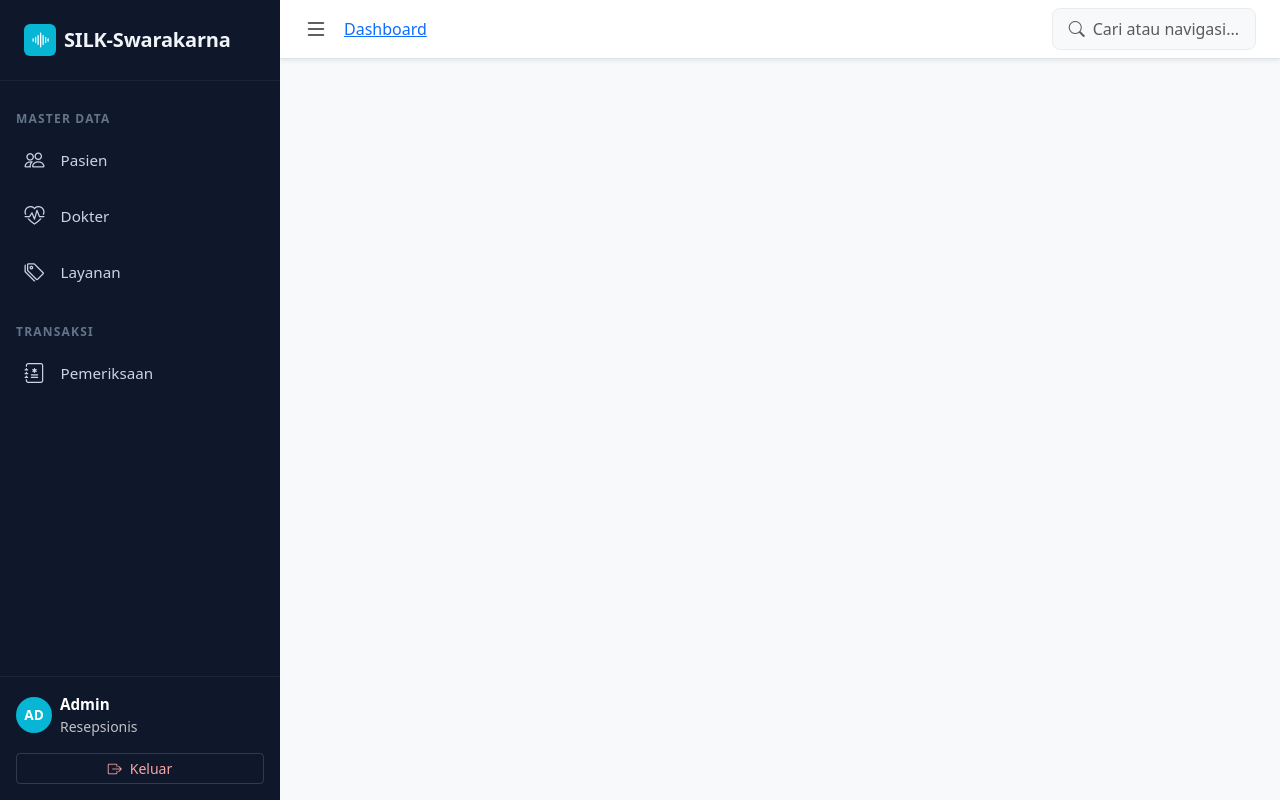
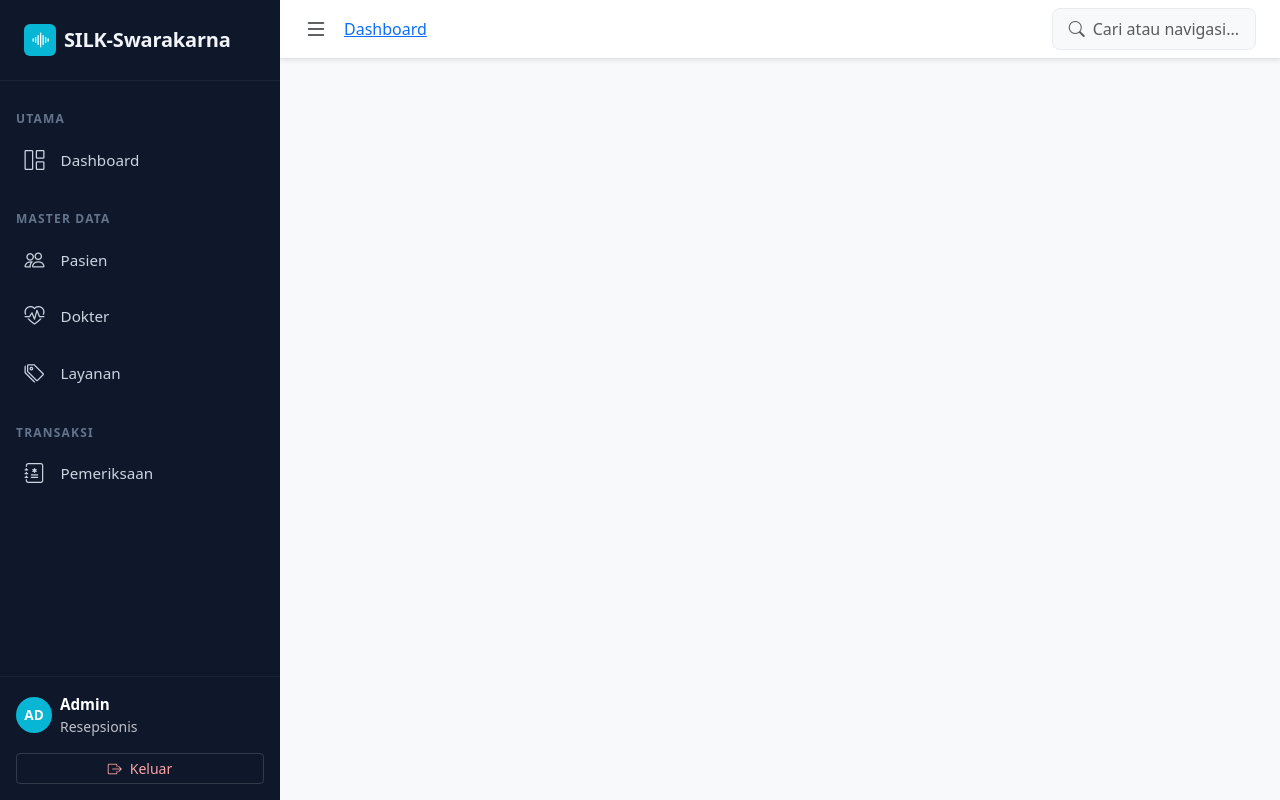
Before and after one commit to TudeOrangBiasa/silk-swarakarna-uas, a PHP site: page /views/layout/header.php in a window 1280 px wide. Run offline with PHP 8.4, Linux system fonts and the light colour scheme; some libraries are stand-ins or nearby versions.

Commit message:
fix(sidebar): add Dashboard link to sidebar (Utama section)
Missing from sidebar: Dashboard link. Only accessible via breadcrumb. Now top section in sidebar.

Changes:
- views/layout/_sidebar.php: added $utama_items array with Dashboard (url='/', icon='bi-grid-1x2').
  Included as new 'Utama' section before Master Data. Icon matches command palette.
- views/partials/_sidebar_section.php: fixed active state for '/' (Dashboard).
  Old: str_starts_with check would always mark '/' as active (every URL starts with '/').
  New: ternary — exact match for '/', prefix match for all other routes.

Verified: Dashboard active on / only, not on /pasien/dokter/layanan/pemeriksaan/etc.
All 8 tested routes show correct exclusive active state. 166/285 tests pass.

```diff
--- a/views/layout/_sidebar.php
+++ b/views/layout/_sidebar.php
@@ -1,4 +1,7 @@
 <?php
+$utama_items = [
+    ['url' => '/', 'icon' => 'bi-grid-1x2', 'label' => 'Dashboard'],
+];
 $master_data_items = [
     ['url' => '/pasien', 'icon' => 'bi-people', 'label' => 'Pasien'],
     ['url' => '/dokter', 'icon' => 'bi-heart-pulse', 'label' => 'Dokter'],
@@ -24,6 +27,12 @@ $transaksi_items = [
 
         <!-- Nav (scrollable area — scrolls if nav too long) -->
         <div class="sidebar-nav-scroll flex-grow-1 overflow-y-auto">
+            <?php
+            $label = 'Utama';
+            $items = $utama_items;
+            include __DIR__ . '/../partials/_sidebar_section.php';
+            ?>
+
             <?php
             $label = 'Master Data';
             $items = $master_data_items;
--- a/views/partials/_sidebar_section.php
+++ b/views/partials/_sidebar_section.php
@@ -11,7 +11,9 @@ $current_uri = parse_url($_SERVER['REQUEST_URI'], PHP_URL_PATH);
 </div>
 <ul class="nav flex-column px-2">
     <?php foreach ($items as $item):
-        $is_active = str_starts_with($current_uri, $item['url']);
+        $is_active = $item['url'] === '/'
+            ? $current_uri === '/'
+            : str_starts_with($current_uri, $item['url']);
     ?>
         <li class="nav-item">
             <a class="sidebar-link <?= $is_active ? 'active' : '' ?>"
```
